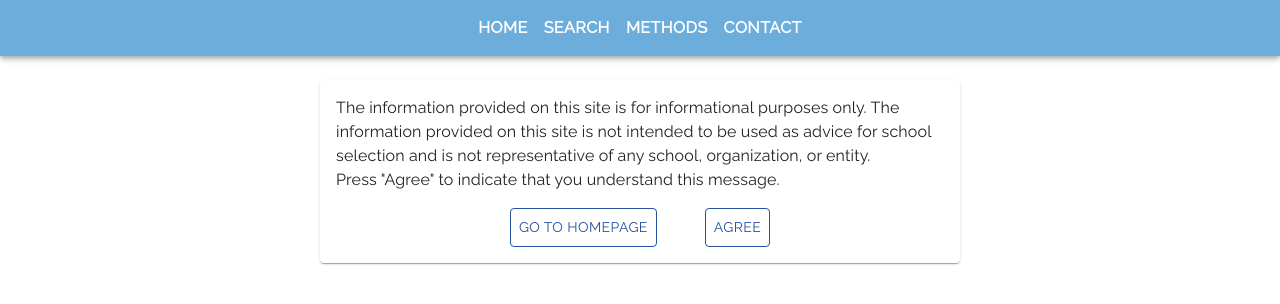
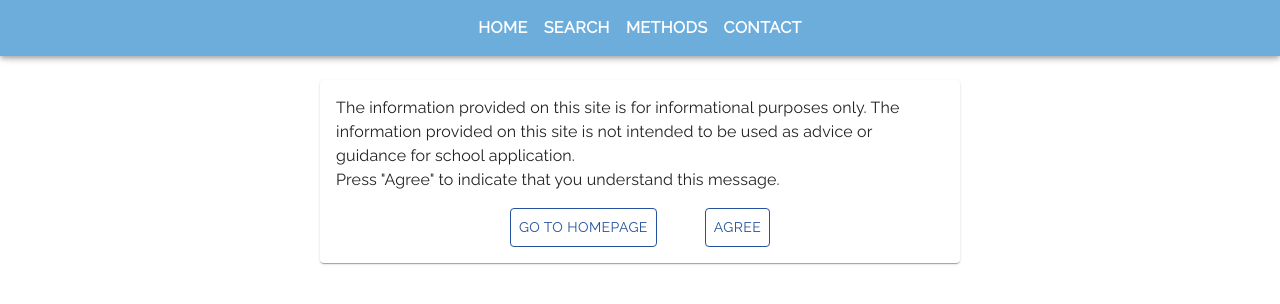
Before and after one commit to 208cai5099/nycschoolperformances, a React (Create React App) app in the folder client/: page /disclaimer in a window 1280 px wide. Shown: the top 304 px of the page. Built offline with nearby package versions, Linux system fonts and the light colour scheme.

Commit message:
Limited number of tags in input

```diff
--- a/client/src/pages/Disclaimer.jsx
+++ b/client/src/pages/Disclaimer.jsx
@@ -24,8 +24,7 @@ function Disclaimer() {
             <CardContent>
                 <Typography style={text}>
                     The information provided on this site is for informational purposes only. The information
-                    provided on this site is not intended to be used as advice for school selection and is not
-                    representative of any school, organization, or entity.
+                    provided on this site is not intended to be used as advice or guidance for school application.
                 </Typography>
 
                 <Typography style={text}>
--- a/client/src/pages/Search.jsx
+++ b/client/src/pages/Search.jsx
@@ -352,7 +352,8 @@ function Search() {
                     <div style={inputRow}>
                         <Autocomplete
                             multiple={true}
-                            id="tags-standard"
+                            limitTags={1}
+                            id="multiple-limit-tags"
                             options={schoolList}
                             renderInput={(params) => (
                                 <TextField
```
